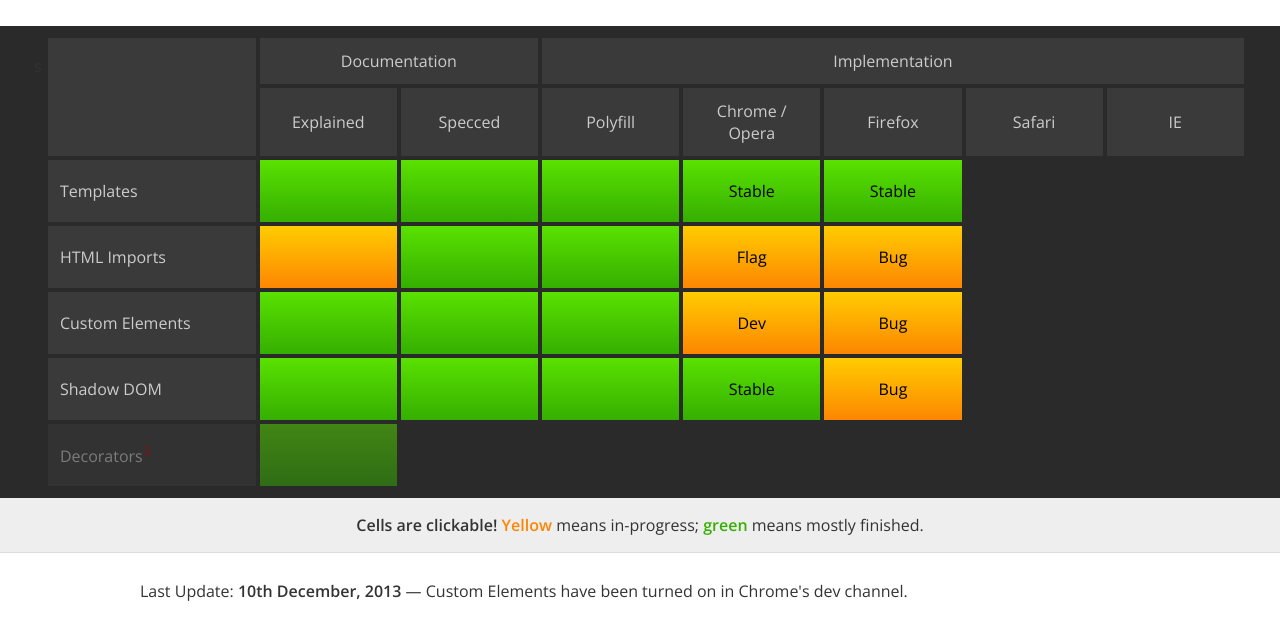
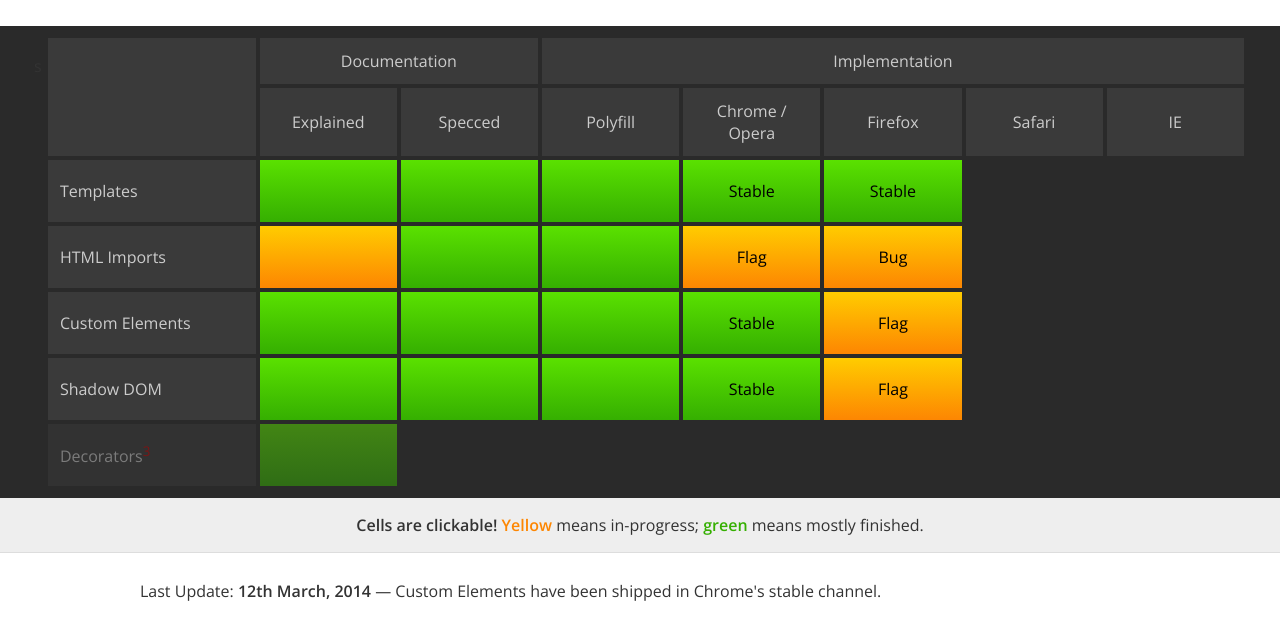
Before and after one commit to jonrimmer/are-we-componentized-yet, a plain HTML site: page index.html in a window 1280 px wide. Shown: the part 148-785 px from the top of the page. Drawn offline with nearby package versions, Linux system fonts and the light colour scheme.

Commit message:
Custom Elements have shipped in Chrome

```diff
--- a/index.html
+++ b/index.html
@@ -55,8 +55,8 @@
 						<td class="yes"><a href="http://w3c.github.io/webcomponents/explainer/#custom-element-section"></a></td>
 						<td class="yes"><a href="http://w3c.github.io/webcomponents/spec/custom/"></a></td>
 						<td class="yes"><a href="#polyfills"></a></td>
-						<td class="kinda"><a href="http://www.chromestatus.com/features/4642138092470272">Dev</a></td>
-						<td class="kinda"><a href="https://bugzilla.mozilla.org/show_bug.cgi?id=856140">Bug</a></td>
+						<td class="yes"><a href="http://www.chromestatus.com/features/4642138092470272">Stable</a></td>
+						<td class="kinda"><a href="https://bugzilla.mozilla.org/show_bug.cgi?id=856140">Flag</a></td>
 					</tr>s
 					<tr>
 						<th>Shadow DOM</th>
@@ -64,7 +64,7 @@
 						<td class="yes"><a href="http://w3c.github.io/webcomponents/spec/shadow/"></a></td>
 						<td class="yes"><a href="#polyfills"></a></td>
 						<td class="yes"><a href="http://www.chromestatus.com/features/5479141319114752">Stable</a></td>
-						<td class="kinda"><a href="https://bugzilla.mozilla.org/show_bug.cgi?id=806506">Bug</a></td>
+						<td class="kinda"><a href="https://bugzilla.mozilla.org/show_bug.cgi?id=806506">Flag</a></td>
 					</tr>
 					<tr class="wait-and-see">
 						<th>Decorators<a href="#fnDecorators"><sup>3</sup></a></th>
@@ -79,7 +79,7 @@
 
 		<div id="content">
 			<p>
-				Last Update: <strong>10th December, 2013</strong> — Custom Elements have been turned on in Chrome's dev channel.</i>
+				Last Update: <strong>12th March, 2014</strong> — Custom Elements have been shipped in Chrome's stable channel.</i>
 			</p>
 
 			<h2 id="wtf">Web Components!?</h2>
```
